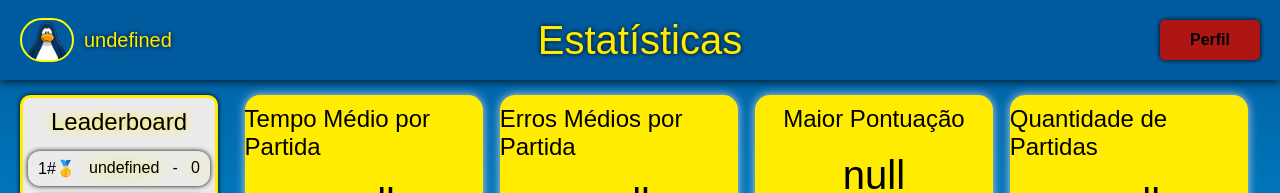
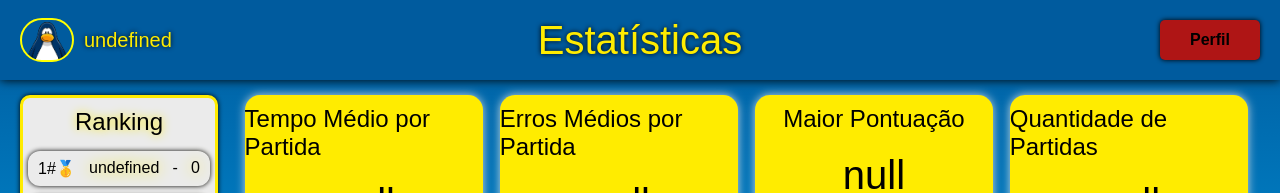
Before and after one commit to Luand-Assis/ProjetoIndividual_1_25, a website: page public/estatisticas.html in a window 1280 px wide. Shown: the top 193 px of the page. Drawn offline with nearby package versions, Linux system fonts and the light colour scheme; no server answers.

Commit message:
Leaderboard === Ranking

```diff
--- a/public/estatisticas.html
+++ b/public/estatisticas.html
@@ -22,7 +22,7 @@
 
     <div class="graficos">
         <div class="ranking">
-            <h3>Leaderboard</h3>
+            <h3>Ranking</h3>
             <p>1#🥇<span id="jogador1">undefined</span> - <span id="pontos1">0</span></p>
             <p>2#🥈<span id="jogador2">undefined</span> - <span id="pontos2">0</span></p>
             <p>3#🥉<span id="jogador3">undefined</span> - <span id="pontos3">0</span></p>
```
